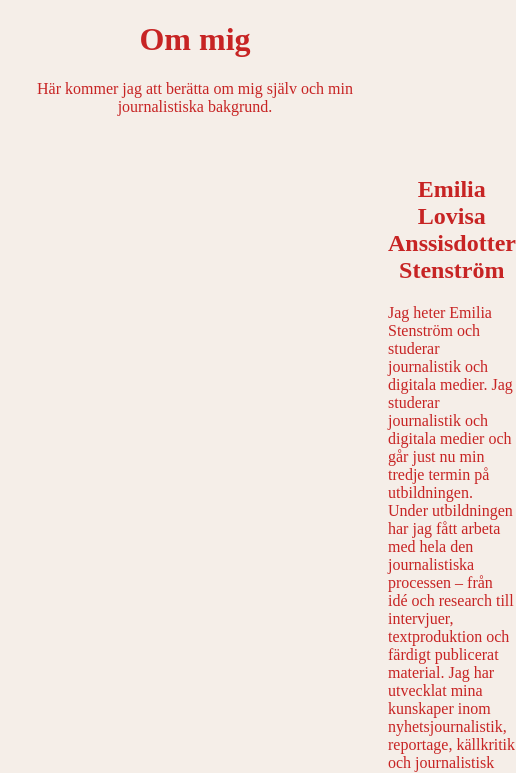
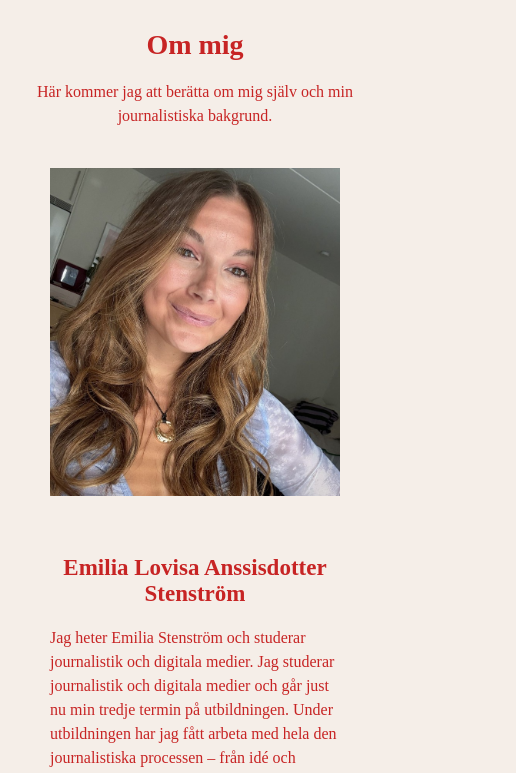
Before and after one commit to stenstromemilia-hue/Emilia_Webbdesign, a plain HTML site: page om-mig.html in a window 390 px wide. Shown: the top 773 px of the page, 516 px wide, since content can reach past the window. Drawn offline with Linux system fonts and the light colour scheme.

Commit message:
flera ändringar inför slutversion

```diff
--- a/Java.js
+++ b/Java.js
@@ -1,5 +1,6 @@
 
 
+// Funktionen är att man kan söka på sidan, och då kommer det upp et pop-up fönster som sammanfattar vad du har sökt på.
 
 function sokPaSidan () {
  let sokord = document.getElementById("sokfalt").value;
--- a/style.css
+++ b/style.css
@@ -1,3 +1,5 @@
+/*Länkad till startsidan(.) Bild centrerad och den upprepas inte på sidan. Har lite problem med 500px och flex funktionen. Bilden blir olika beroende på storlek på sidan*/
+
 .startsidan {
     background-image: url("Webbdesign_Bilder/Header1.jpg");
     background-size: cover;
@@ -8,16 +10,22 @@
 
 }
 
+/*Länkat texten till html-filen, centrerad 10 px luft runt omkring texten*/
+
 .intro {
     text-align: center;
     color: rgb(199, 36, 36);
     padding: 10px;
 }
 
+/*hemsidans bakgrundsfärg*/
 
 body {
     background-color: #f5eee8;
 }
+
+
+/*Allt till sökrutan*/
 
 .sok-ruta {
     display: flex;
@@ -39,12 +47,15 @@ body {
 }
 
 
-
+/*Huvudrubrik*/
 h1,
 p {
     text-align: center;
     color: rgb(199, 36, 36);
 }
+
+
+/*På framsidan, meny-leyouten har allt här under*/
 .meny {
     display: flex;
     justify-content: center;
@@ -64,10 +75,14 @@ p {
     object-fit: cover;
 }
 
+
+/*Här finns allt till Portfoliosidan*/
 .portfolio-sida p {
     color: #c72424;
     font-size: 22px;
 }
+
+/*Specialare, för jag ville ha min paragraf i kursiv, fick göra en nu grupp för den som heter obs*/
 
 .portfolio-sida p.obs {
     color: #c72424;
@@ -80,6 +95,8 @@ img {
     height: auto;
 }
 
+
+/*Här finns allt Om mig-sidan*/
 .om-mig-innehall {
     display: flex;
     align-items: center;
@@ -100,6 +117,7 @@ img {
     text-align: left;
 }
 
+/*Rubrik 2 färg och placering.*/
 h2 {
     color: #c72424;
     text-align: center;
@@ -118,7 +136,7 @@ h2 {
 }
 
 
-
+/*Allting till portfoliosidan*/
 .portfolio-grid {
     display: grid;
     grid-template-columns: repeat(3, 1fr);
@@ -136,6 +154,8 @@ h2 {
 .portfolio-kort h3 {
     color: #c72424;
 }
+
+/*Knappen som är länkad till en ny flik på Nyheter24*/
 
 .nyheter24-knapp {
     display: inline-block;
@@ -174,3 +194,80 @@ h2 {
     height: 220px;
     object-fit: contain;
 }
+
+
+
+
+/* MOBILANPASSNING */
+
+@media screen and (max-width: 768px) {
+
+    /* Grundinställningar */
+    body {
+        width: 100%;
+        margin: 0;
+        padding: 10px;
+        box-sizing: border-box;
+    }
+
+    * {
+        box-sizing: border-box;
+    }
+
+    /* Bilder */
+    img {
+        max-width: 100%;
+        height: auto;
+    }
+
+    /* Rubriker */
+    h1 {
+        font-size: 28px;
+        text-align: center;
+    }
+
+    h2 {
+        font-size: 23px;
+    }
+
+    /* Navigering */
+    nav {
+        flex-wrap: wrap;
+        justify-content: center;
+    }
+
+    nav a {
+        margin: 5px;
+    }
+
+    /* Innehåll och layouter */
+    .om-mig-innehall,
+    .kontakt-layout {
+        flex-direction: column;
+        align-items: center;
+    }
+
+    /* Text */
+    p {
+        font-size: 16px;
+        line-height: 1.5;
+    }
+
+    /* Portfolio */
+    .portfolio-kort {
+        width: 100%;
+        margin: 10px 0;
+    }
+
+    /* Sociala länkar */
+    .social-lank {
+        flex-wrap: wrap;
+        justify-content: center;
+    }
+
+    /* Sökfält */
+    .sok-ruta {
+        max-width: 100%;
+    }
+
+}
```
Also changed, not shown: index.html (+17 -2 lines), kontakt.html (+3 -0 lines), om-mig.html (+3 -2 lines), portfolio.html (+4 -0 lines), Webbdesign_Bilder/Header1.jpg.
